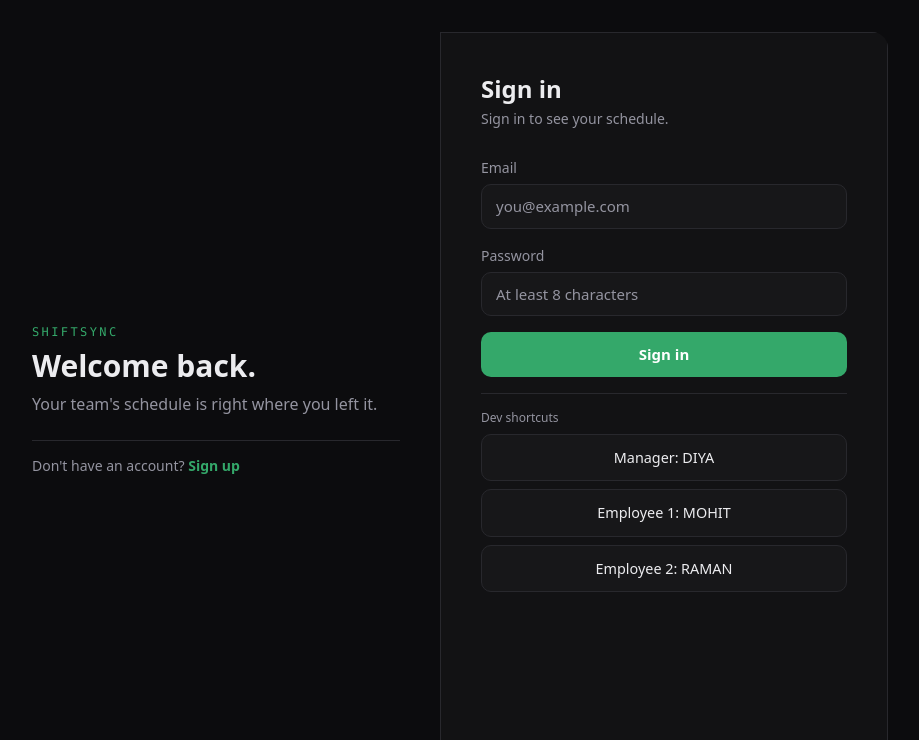
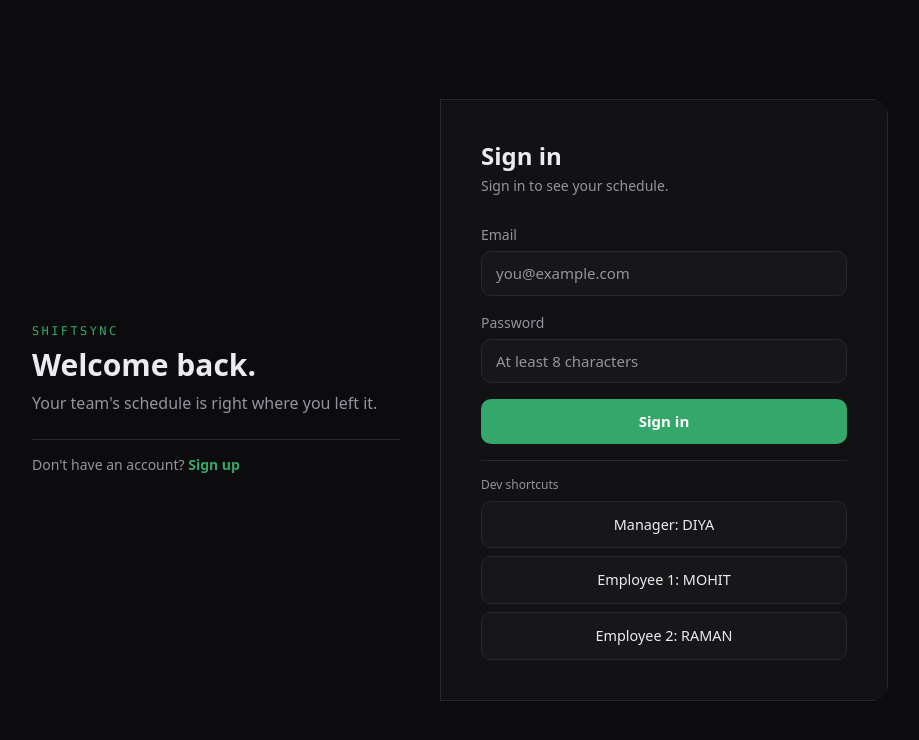
Before and after one commit to Bhatia612/shiftsync, a React (Vite) app in the folder frontend/: page /login in a window 1280 px wide. Shown: the top 740 px of the page, without its empty margins (200-1119 px from the left). Built offline with nearby package versions, Linux system fonts and the light colour scheme; no server answers.

Commit message:
style: form layout fixed for desktop

```diff
--- a/frontend/src/features/auth/pages/AuthPage.jsx
+++ b/frontend/src/features/auth/pages/AuthPage.jsx
@@ -82,7 +82,7 @@ function AuthPage() {
   return (
     <div className="flex min-h-screen flex-col justify-between px-4 py-6 md:items-center md:justify-center md:py-8">
       <div
-        className={`flex w-full max-w-4xl flex-1 flex-col overflow-hidden rounded-2xl md:flex-row ${mode === "signup" ? "md:flex-row-reverse" : ""
+        className={`flex w-full max-w-4xl flex-1 flex-col overflow-hidden rounded-2xl md:flex-none md:flex-row ${mode === "signup" ? "md:flex-row-reverse" : ""
           }`}
       >
 
```
